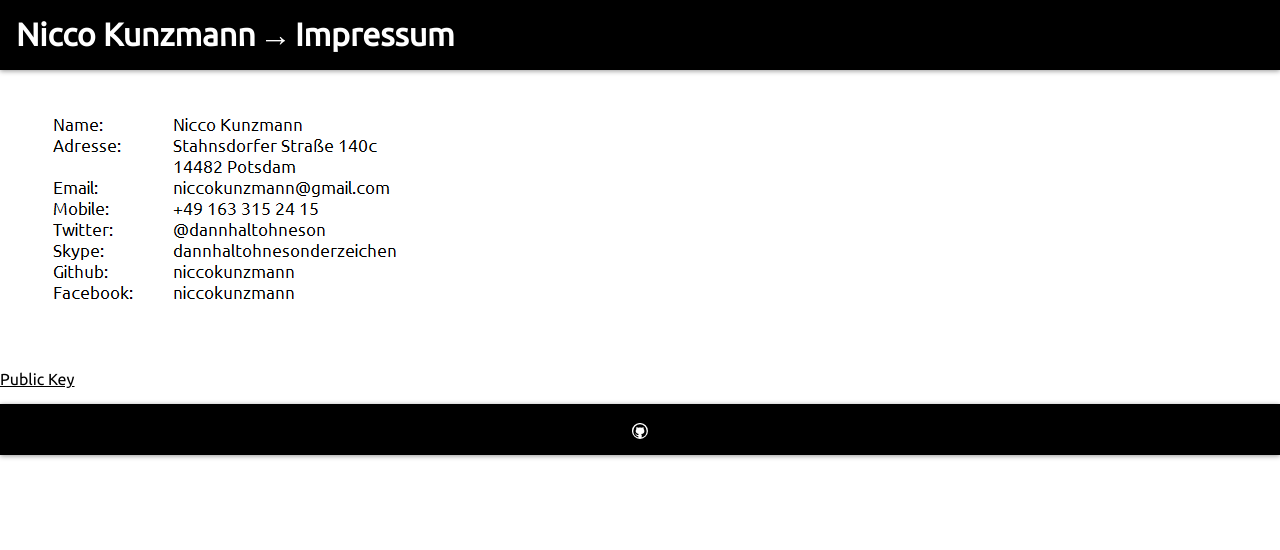
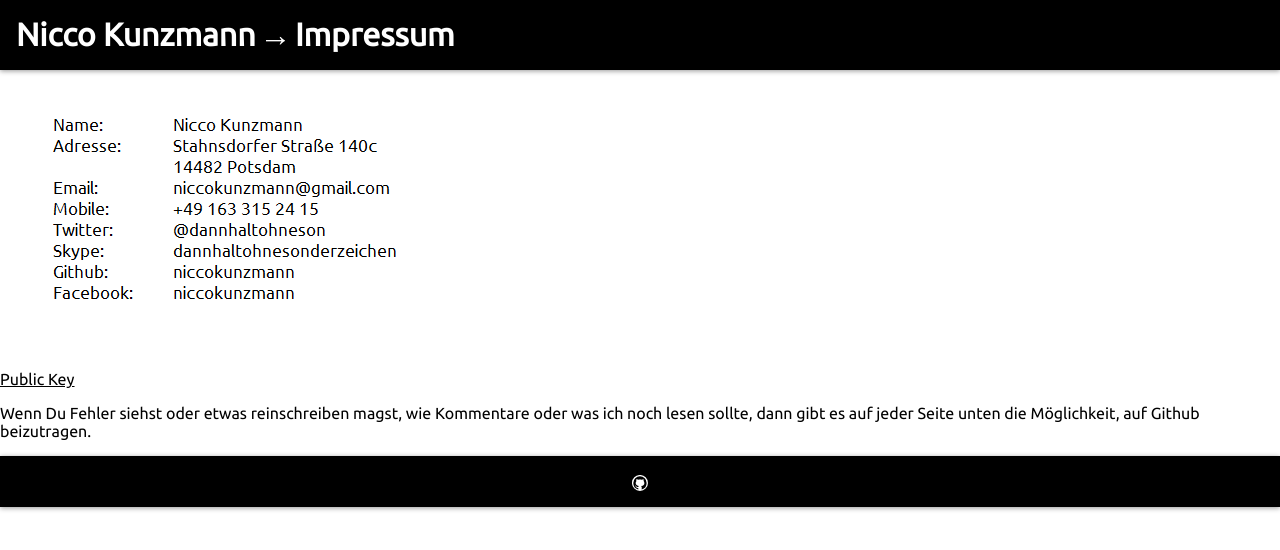
Before and after one commit to niccokunzmann/niccokunzmann.github.io, a Jekyll site: the page built from impressum/index.md, in a window 1280 px wide. Shown: the top 550 px of the page. Built offline with Jekyll 4.4.1, drawn with Linux system fonts in a browser that asks for light colours.

Commit message:
Beitragen kommentiert.

```diff
--- a/impressum/index.md
+++ b/impressum/index.md
@@ -6,3 +6,7 @@
 [![Impressum](impressum.png)](impressum.png)
 
 [Public Key](Nicco-Kunzmann-(0xCD8BC346)-pub.asc)
+
+Wenn Du Fehler siehst oder etwas reinschreiben magst, wie Kommentare oder
+was ich noch lesen sollte, dann gibt es auf jeder Seite unten die Möglichkeit,
+auf Github beizutragen.
```
